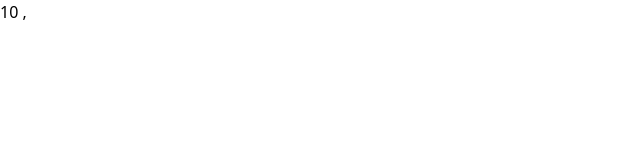
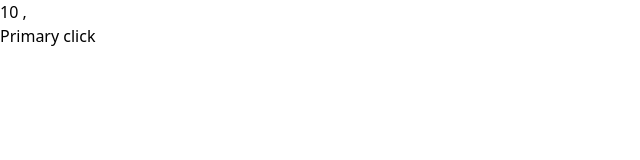
Before and after one commit to sammyyaws/react-tutorials, a React (Vite) app: page / in a window 1280 px wide. Shown: the top 160 px of the page, without its empty margins (0-640 px from the left). Built offline with nearby package versions, Linux system fonts and the light colour scheme.

Commit message:
typing instance of wrapping HTML elemnts in react component

```diff
--- a/src/App.tsx
+++ b/src/App.tsx
@@ -42,7 +42,7 @@ const namelist=[
 
 ] */
 import RestrictProps from "./components/Restrictions/RestrictProps"
-
+import ButtonWrap from "./components/ButtonWrap"
 
 function App() {
 
@@ -54,7 +54,7 @@ function App() {
 <RestrictProps  value={10}  isPositive={true}/>
 
 
-
+<ButtonWrap variant="primary" onClick={()=>{console.log("hello world")}}>Primary click</ButtonWrap>
 
 
 
--- /dev/null
+++ b/src/components/ButtonWrap.tsx
@@ -0,0 +1,17 @@
+
+
+type BWrap={
+    variant:"primary"|"secondary"
+} & React.ComponentProps<'button'>
+
+function ButtonWrap({variant,children,...rest}:BWrap) {
+  return (
+    <div>
+        <button className={`name-with-${variant}`} {...rest}> {children}</button>
+
+
+    </div>
+  )
+}
+
+export default ButtonWrap
```
